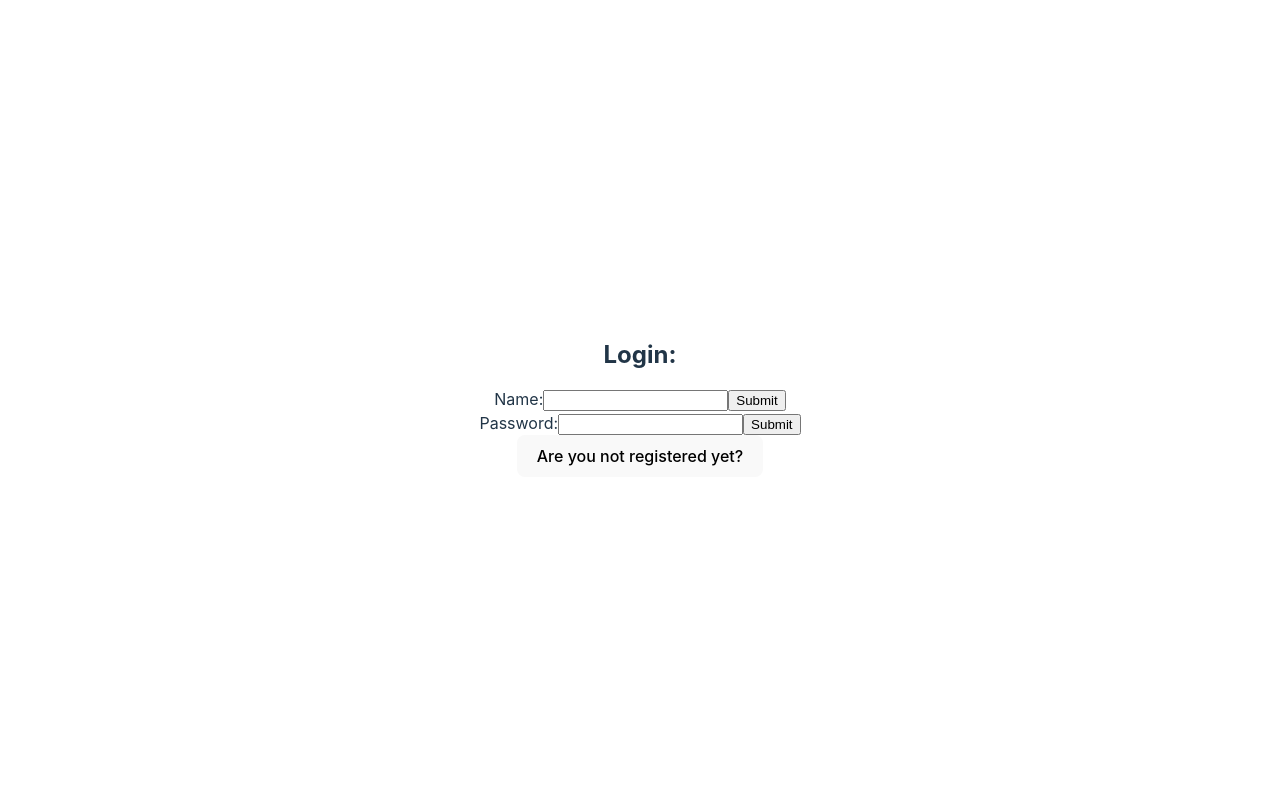
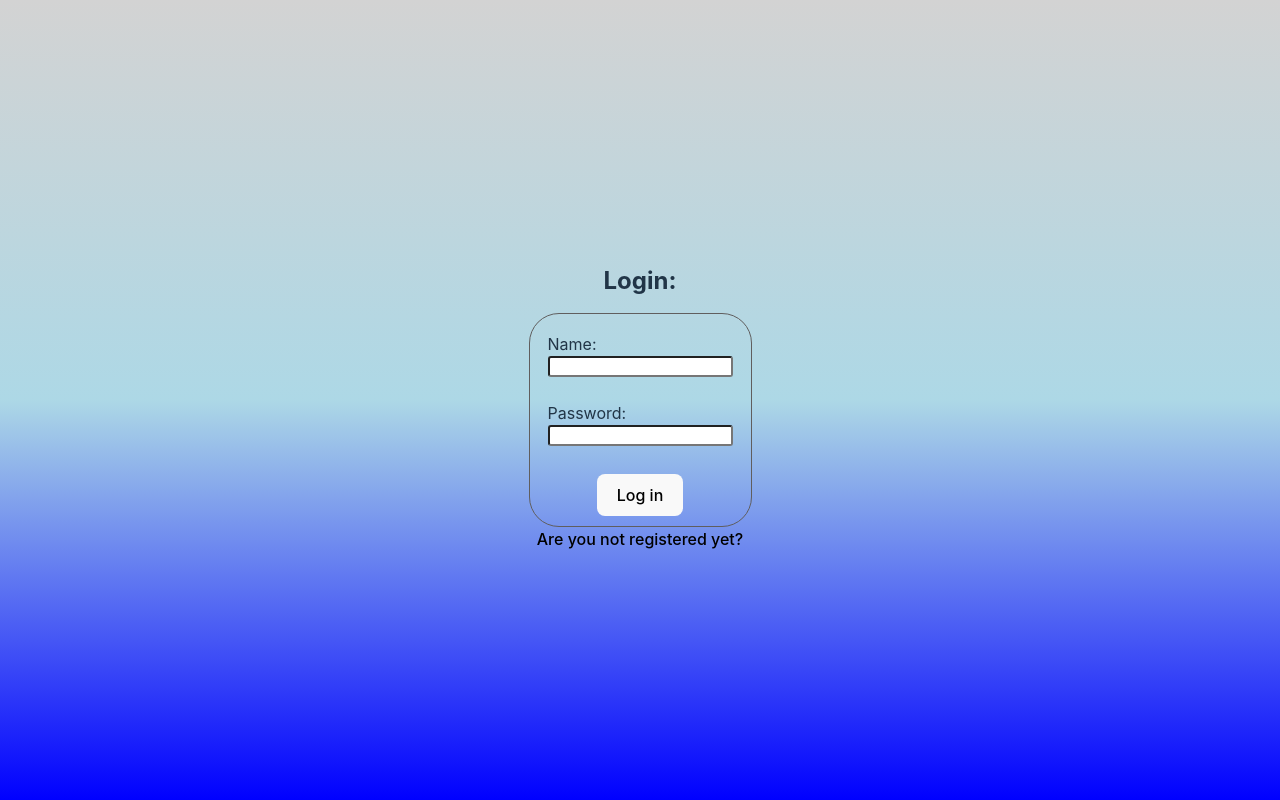
Before and after one commit to hartisca/GeoReact, a React (Vite) app in the folder georeact/: page / in a window 1280 px wide. Built offline with nearby package versions, Linux system fonts and the light colour scheme.

Commit message:
Afegir estils al login i register

```diff
--- a/georeact/src/App.css
+++ b/georeact/src/App.css
@@ -5,31 +5,8 @@
   text-align: center;
 }
 
-.logo {
-  height: 6em;
-  padding: 1.5em;
-  will-change: filter;
-}
-.logo:hover {
-  filter: drop-shadow(0 0 2em #646cffaa);
-}
-.logo.react:hover {
-  filter: drop-shadow(0 0 2em #61dafbaa);
-}
-
-@keyframes logo-spin {
-  from {
-    transform: rotate(0deg);
-  }
-  to {
-    transform: rotate(360deg);
-  }
-}
-
-@media (prefers-reduced-motion: no-preference) {
-  a:nth-of-type(2) .logo {
-    animation: logo-spin infinite 20s linear;
-  }
+body{
+  background-image: linear-gradient(lightgray, lightblue,blue);
 }
 
 .card {
--- a/georeact/src/auth/Login.jsx
+++ b/georeact/src/auth/Login.jsx
@@ -1,26 +1,28 @@
 import React from 'react'
-import { useState } from 'react'
+import '../styles/loginRegister.css'
 
 export const Login = ({setRegister}) => {
   return (
     <>
-        <form>
-            <h2>Login: </h2>
-            <label>
-            Name:
-            <input type="text" name="name" />
-            <input type="submit" value="Submit" />
-            <br></br>
-            Password:
-            <input type="password" name="password" />
-            </label>
-            <input type="submit" value="Submit" />
+        <h2>Login: </h2>
+        <form className='form'>
+          <div className='form-body'>
+              <label> Name: </label>
+              <input type="text" name="name" />
+              <br></br>
+              <label>Password: </label>
+              <input type="password" name="password" />
+
+            </div>
+            <div class="footer">
+              <button type="submit" class="btn">Log in</button>
+          </div>
         </form>
-        <button
+        <a className ="registerButton"
         onClick={() => {
           setRegister(false);
         }}
-      > Are you not registered yet? </button>
+      > Are you not registered yet? </a>
     </>
   )
 }
--- a/georeact/src/auth/Register.jsx
+++ b/georeact/src/auth/Register.jsx
@@ -1,30 +1,31 @@
 import React from 'react'
-import { useState } from 'react'
+import '../styles/loginRegister.css'
 
 
 function Register({setRegister}) {
   return (
       <>
+      <h2>Register: </h2>
     <div className="form">
           <div className="form-body">
               <div className="username">
-                  <label className="form__label" for="firstName">First Name </label>
+                  <label className="form__label" for="firstName">First Name: </label>
                   <input className="form__input" type="text" id="firstName" placeholder="First Name"/>
               </div>
               <div className="lastname">
-                  <label className="form__label" for="lastName">Last Name </label>
+                  <label className="form__label" for="lastName">Last Name: </label>
                   <input  type="text" name="" id="lastName"  className="form__input"placeholder="LastName"/>
               </div>
               <div className="email">
-                  <label className="form__label" for="email">Email </label>
+                  <label className="form__label" for="email">Email: </label>
                   <input  type="email" id="email" className="form__input" placeholder="Email"/>
               </div>
               <div className="password">
-                  <label className="form__label" for="password">Password </label>
+                  <label className="form__label" for="password">Password: </label>
                   <input className="form__input" type="password"  id="password" placeholder="Password"/>
               </div>
               <div className="confirm-password">
-                  <label className="form__label" for="confirmPassword">Confirm Password </label>
+                  <label className="form__label" for="confirmPassword">Confirm Password: </label>
                   <input className="form__input" type="password" id="confirmPassword" placeholder="Confirm Password"/>
               </div>
           </div>
@@ -32,11 +33,11 @@ function Register({setRegister}) {
               <button type="submit" class="btn">Register</button>
           </div>
       </div>
-      <button
+      <a className ="registerButton"
       onClick={() => {
         setRegister(true);
       }}
-    > Already registered? </button>
+    > Already registered? </a>
   </>
   );
 }
--- /dev/null
+++ b/georeact/src/styles/loginRegister.css
@@ -0,0 +1,49 @@
+.form{
+    border: solid 1px rgb(96, 94, 94);
+    border-radius: 30px;
+}
+
+.form-body{
+    padding: 15px;
+    display: flex;
+    flex-direction: column;
+    align-items: flex-start;
+    margin: 3px;
+}
+input{
+    border-radius: 3px;
+}
+
+.registerButton{
+    color: black;
+}
+
+.username{
+    margin: 5px;
+}
+
+.lastname{
+    margin: 5px;
+}
+
+.email{
+    margin: 5px;
+}
+
+.password{
+    margin: 5px;
+}
+
+.confirm-password{
+    margin: 5px;
+}
+
+.footer{
+    padding: 10px;
+}
+
+.registerButton:hover{
+    cursor: pointer;
+    text-decoration: underline;
+    color: rgb(96, 94, 94);
+}
```
